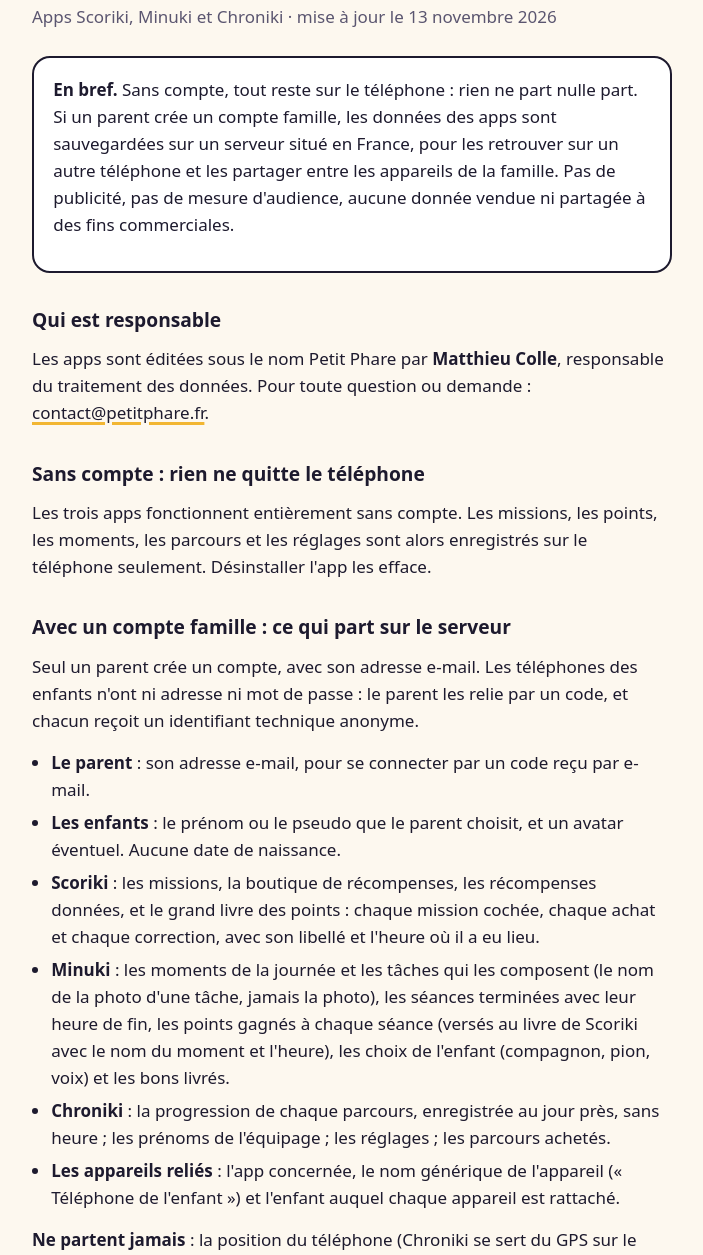
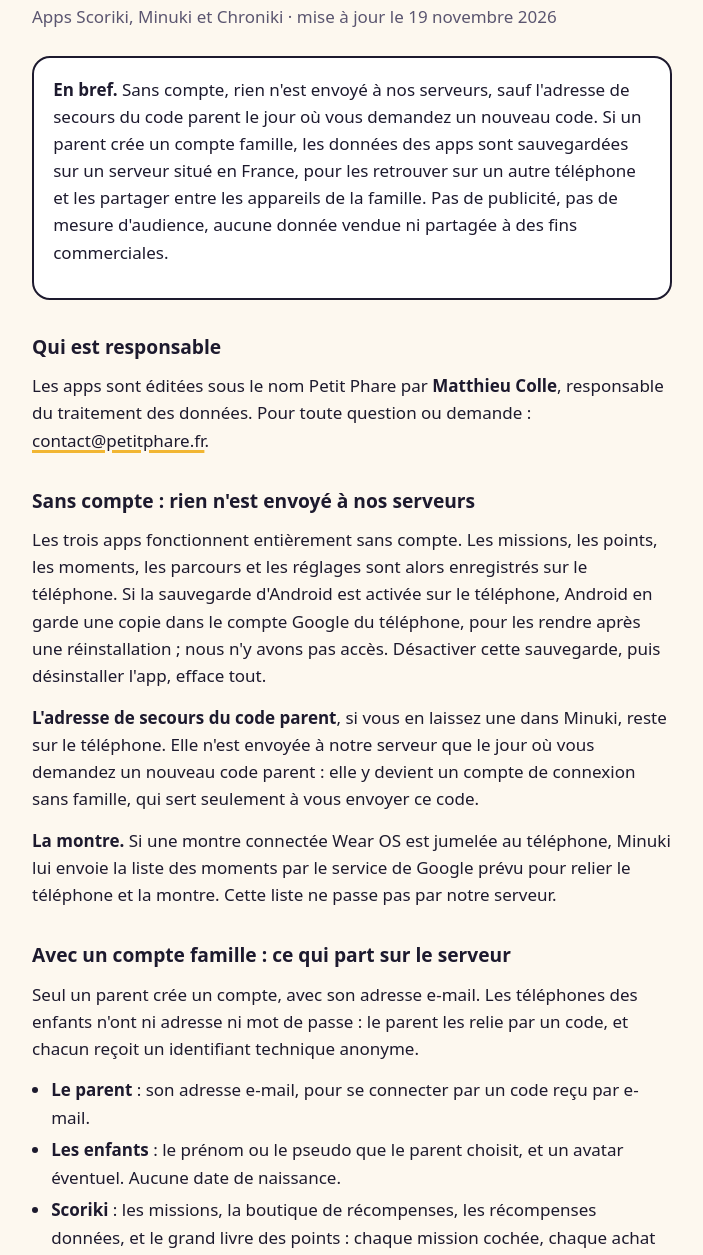
Before and after one commit to D3ck4rd42/petitphare-compte, a plain HTML site: page confidentialite/index.html in a window 1280 px wide. Shown: the part 105-1360 px from the top of the page, without its empty margins (288-991 px from the left). Drawn offline with Linux system fonts and the light colour scheme.

Commit message:
Politique : sans compte, rien n'est envoyé à nos serveurs ; sauvegarde Android, adresse de secours et montre dites en clair

```diff
--- a/confidentialite/index.html
+++ b/confidentialite/index.html
@@ -28,17 +28,19 @@
 <main>
   <div class="marque">Petit Phare</div>
   <h1>Politique de confidentialité</h1>
-  <p class="date">Apps Scoriki, Minuki et Chroniki · mise à jour le 13 novembre 2026</p>
+  <p class="date">Apps Scoriki, Minuki et Chroniki · mise à jour le 19 novembre 2026</p>
 
   <div class="carte">
-    <p><strong>En bref.</strong> Sans compte, tout reste sur le téléphone : rien ne part nulle part. Si un parent crée un compte famille, les données des apps sont sauvegardées sur un serveur situé en France, pour les retrouver sur un autre téléphone et les partager entre les appareils de la famille. Pas de publicité, pas de mesure d'audience, aucune donnée vendue ni partagée à des fins commerciales.</p>
+    <p><strong>En bref.</strong> Sans compte, rien n'est envoyé à nos serveurs, sauf l'adresse de secours du code parent le jour où vous demandez un nouveau code. Si un parent crée un compte famille, les données des apps sont sauvegardées sur un serveur situé en France, pour les retrouver sur un autre téléphone et les partager entre les appareils de la famille. Pas de publicité, pas de mesure d'audience, aucune donnée vendue ni partagée à des fins commerciales.</p>
   </div>
 
   <h2>Qui est responsable</h2>
   <p>Les apps sont éditées sous le nom Petit Phare par <strong>Matthieu Colle</strong>, responsable du traitement des données. Pour toute question ou demande : <a href="mailto:contact@petitphare.fr">contact@petitphare.fr</a>.</p>
 
-  <h2>Sans compte : rien ne quitte le téléphone</h2>
-  <p>Les trois apps fonctionnent entièrement sans compte. Les missions, les points, les moments, les parcours et les réglages sont alors enregistrés sur le téléphone seulement. Désinstaller l'app les efface.</p>
+  <h2>Sans compte : rien n'est envoyé à nos serveurs</h2>
+  <p>Les trois apps fonctionnent entièrement sans compte. Les missions, les points, les moments, les parcours et les réglages sont alors enregistrés sur le téléphone. Si la sauvegarde d'Android est activée sur le téléphone, Android en garde une copie dans le compte Google du téléphone, pour les rendre après une réinstallation ; nous n'y avons pas accès. Désactiver cette sauvegarde, puis désinstaller l'app, efface tout.</p>
+  <p><strong>L'adresse de secours du code parent</strong>, si vous en laissez une dans Minuki, reste sur le téléphone. Elle n'est envoyée à notre serveur que le jour où vous demandez un nouveau code parent : elle y devient un compte de connexion sans famille, qui sert seulement à vous envoyer ce code.</p>
+  <p><strong>La montre.</strong> Si une montre connectée Wear OS est jumelée au téléphone, Minuki lui envoie la liste des moments par le service de Google prévu pour relier le téléphone et la montre. Cette liste ne passe pas par notre serveur.</p>
 
   <h2>Avec un compte famille : ce qui part sur le serveur</h2>
   <p>Seul un parent crée un compte, avec son adresse e-mail. Les téléphones des enfants n'ont ni adresse ni mot de passe : le parent les relie par un code, et chacun reçoit un identifiant technique anonyme.</p>
@@ -50,7 +52,7 @@
     <li><strong>Chroniki</strong> : la progression de chaque parcours, enregistrée au jour près, sans heure ; les prénoms de l'équipage ; les réglages ; les parcours achetés.</li>
     <li><strong>Les appareils reliés</strong> : l'app concernée, le nom générique de l'appareil (« Téléphone de l'enfant ») et l'enfant auquel chaque appareil est rattaché.</li>
   </ul>
-  <p><strong>Ne partent jamais</strong> : la position du téléphone (Chroniki se sert du GPS sur le téléphone seulement), les photos prises dans Minuki, les codes parent des apps, et les heures précises auxquelles un enfant joue un parcours.</p>
+  <p><strong>Ne partent jamais sur notre serveur</strong> : la position du téléphone (Chroniki se sert du GPS sur le téléphone seulement), les photos prises dans Minuki, les codes parent des apps, et les heures précises auxquelles un enfant joue un parcours.</p>
   <p><strong>Les adresses IP et l'heure des connexions</strong>, que tout serveur voit passer :</p>
   <ul>
     <li>pour se protéger des essais de code en série, le serveur note l'adresse IP de chaque essai de code d'appairage, effacée au bout d'un jour ;</li>
@@ -81,6 +83,7 @@
   <ul>
     <li>Les données du compte famille : tant que le compte existe. À la suppression, elles sont effacées immédiatement du serveur, et des copies de sauvegarde sous 30 jours au plus.</li>
     <li>Un appareil jamais accepté par le parent, ou retiré : son identifiant anonyme est effacé au bout de 7 jours.</li>
+    <li>Le compte de connexion né d'une adresse de secours, sans famille : il est gardé jusqu'à ce que vous en demandiez la suppression à <a href="mailto:contact@petitphare.fr">contact@petitphare.fr</a>.</li>
     <li>Une famille dont aucun membre (parent ou appareil) ne s'est connecté ni n'a synchronisé depuis 24 mois : son compte et toutes ses données (parents, enfants, appareils, journal, fiches) sont effacés automatiquement, sans autre avis. Ouvrir une app reliée ou se connecter suffit à repartir pour 24 mois.</li>
     <li>Les adresses IP des essais de code : un jour. Le journal des connexions : 30 jours. Les journaux techniques de l'hébergeur : 7 jours au plus.</li>
     <li>Les messages envoyés à contact@petitphare.fr : 3 ans après le dernier échange, puis supprimés.</li>
```
